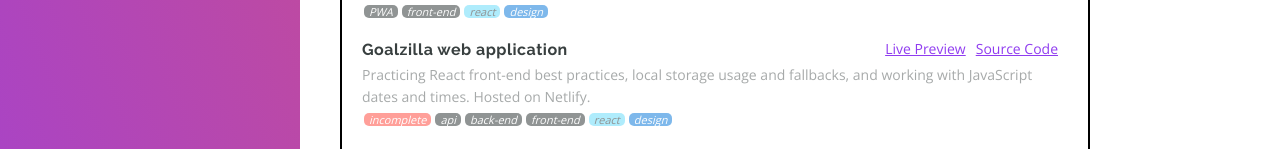
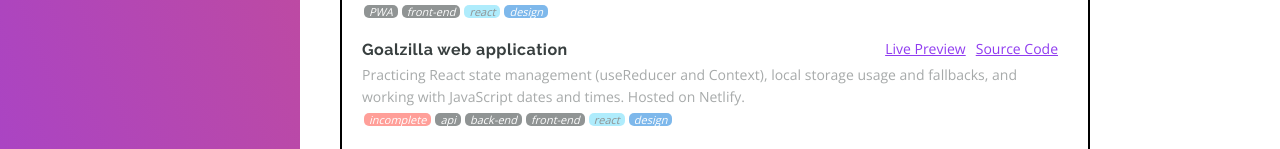
Before and after one commit to antoniwan/old-arodus-gatsby, a Gatsby site: page /practice-and-exercises in a window 1280 px wide. Shown: the part 601-750 px from the top of the page. Built offline with nearby package versions, Linux system fonts and the light colour scheme; Gatsby itself is replaced by a stand-in of ours.

Commit message:
minor copy update

```diff
--- a/package.json
+++ b/package.json
@@ -2,7 +2,7 @@
   "name": "arodus-2020",
   "private": true,
   "description": "A simple personal website, built with Gatsby",
-  "version": "1.4.0",
+  "version": "1.4.1",
   "author": "Antonio Rodriguez <antoniwan@gmail.com>",
   "dependencies": {
     "babel-plugin-styled-components": "^1.10.6",
--- a/src/data/practiceexercises.js
+++ b/src/data/practiceexercises.js
@@ -31,7 +31,7 @@ export default [
     source_code: `https://github.com/antoniwan/goalzilla`,
     live_preview: `https://goalzilla.netlify.com/`,
     tags: [`incomplete`, `api`, `back-end`, `front-end`, `react`, `design`],
-    description: `Practicing React front-end best practices, local storage usage and fallbacks, and working with JavaScript dates and times. Hosted on Netlify.`,
+    description: `Practicing React state management (useReducer and Context), local storage usage and fallbacks, and working with JavaScript dates and times. Hosted on Netlify.`,
   },
   {
     name: `Animated page transitions and motion personal website example`,
```
